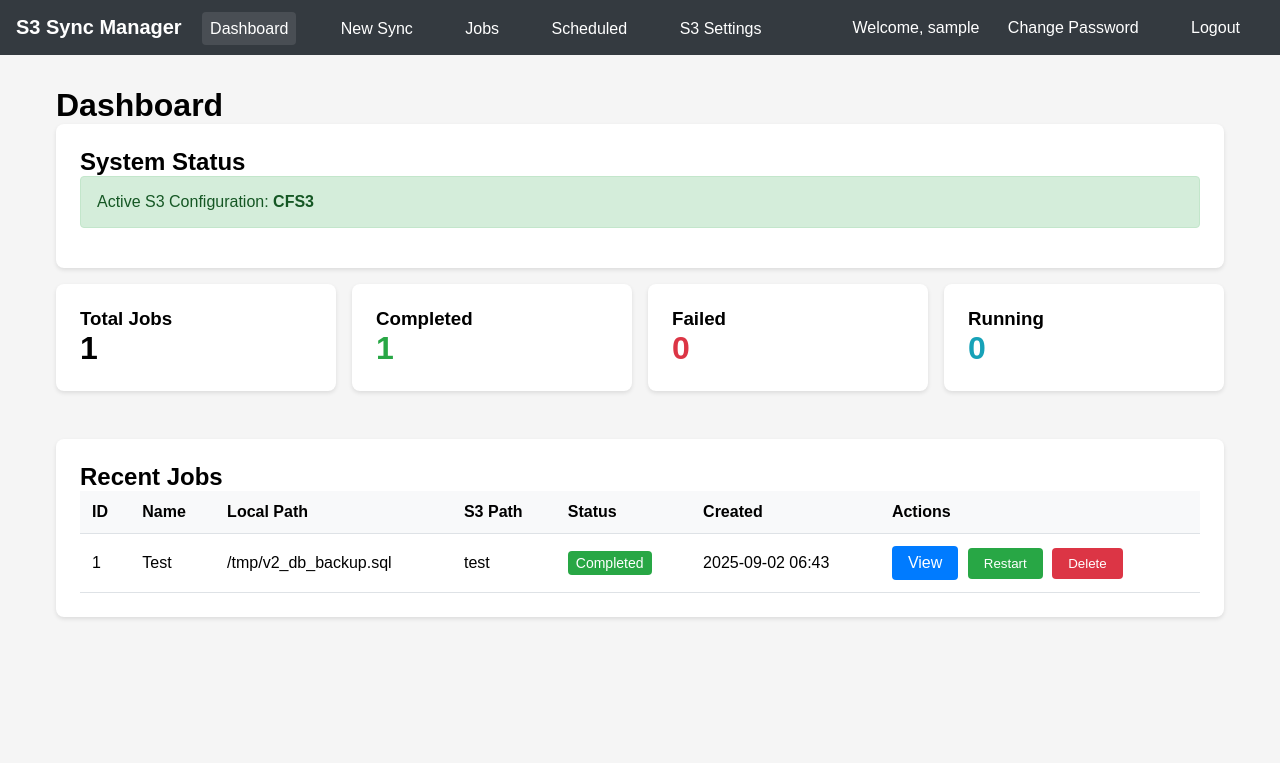
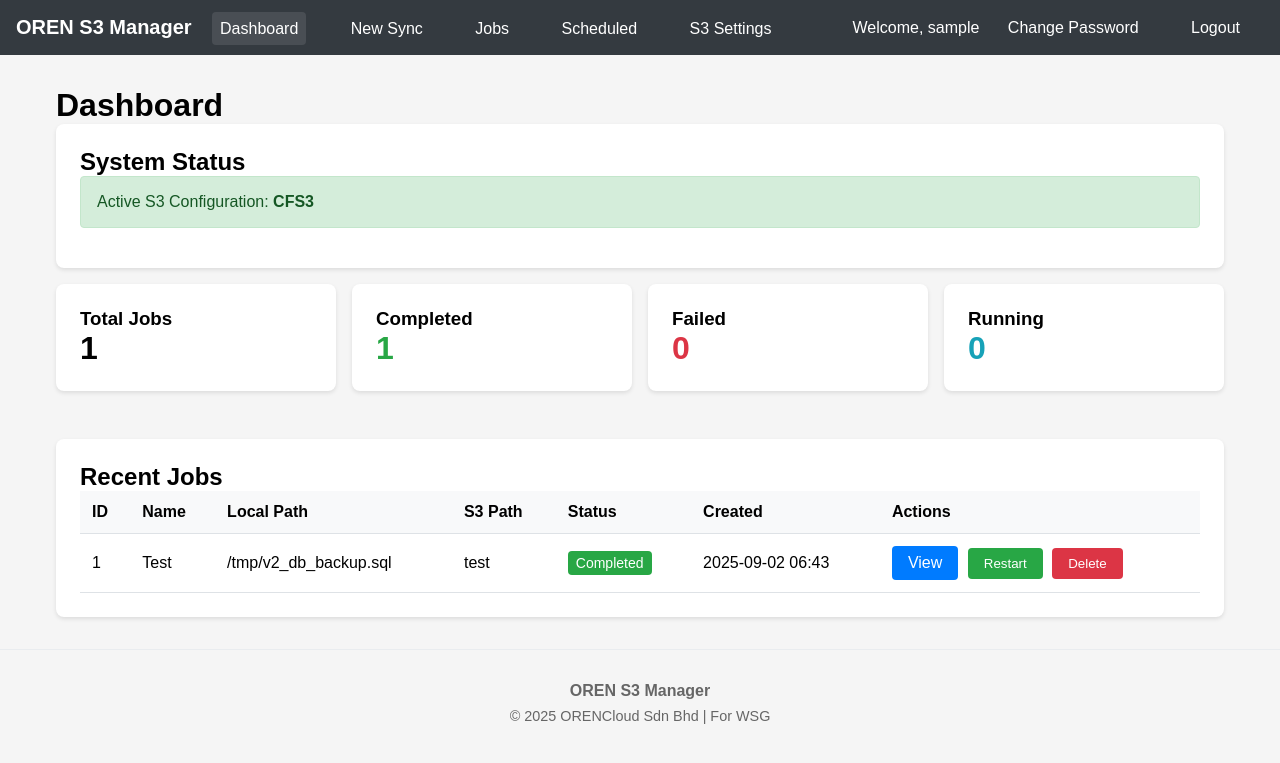
Before and after one commit to ATSB-DevOps/s3-linux-syncher, a PHP site: page / in a window 1280 px wide. Shown: the top 763 px of the page. Run offline with PHP 8.4, Linux system fonts and the light colour scheme; the visitor is signed in with stand-in values (Sample User, id 1); data comes from the database, SQL or seed files in the repository.

Commit message:
rebrand: Update application branding to OREN S3 Manager
- Change application name from "S3 Sync Manager" to "OREN S3 Manager"
- Add copyright notice "© ORENCloud Sdn Bhd | For WSG" to footer
- Update all page titles and headings throughout the application
- Update documentation files (README.md, CHANGELOG.md, DEPLOYMENT.md, INSTALL.md)
- Update configuration and logging references
- Update login page branding
- Add footer with company branding and copyright

Changes made to:
- includes/header.php: Updated title and navigation branding
- includes/footer.php: Added copyright footer
- login.php: Updated page title and heading
- config/production.php: Updated app_name setting
- src/Logger.php: Updated system log prefix
- cleanup.php: Updated script name and log messages
- Documentation files: Updated all references to new branding

🤖 Generated with [Claude Code](https://claude.ai/code)

Co-Authored-By: Claude <noreply@anthropic.com>

```diff
--- a/config/production.php
+++ b/config/production.php
@@ -19,7 +19,7 @@ return [
     'lockout_duration' => 900, // 15 minutes in seconds
 
     // Application settings
-    'app_name' => 'S3 Sync Manager',
+    'app_name' => 'OREN S3 Manager',
     'app_version' => '0.1.0',
     'timezone' => 'UTC',
     'debug_mode' => false,
--- a/includes/footer.php
+++ b/includes/footer.php
@@ -1,3 +1,12 @@
     </div>
+
+    <footer style="text-align: center; padding: 2rem 0; color: #666; border-top: 1px solid #e9ecef; margin-top: 2rem;">
+        <div style="margin-bottom: 0.5rem;">
+            <strong>OREN S3 Manager</strong>
+        </div>
+        <div style="font-size: 0.9rem;">
+            © <?= date('Y') ?> ORENCloud Sdn Bhd | For WSG
+        </div>
+    </footer>
 </body>
 </html>
--- a/includes/header.php
+++ b/includes/header.php
@@ -15,7 +15,7 @@ $currentPage = basename($_SERVER['PHP_SELF'], '.php');
 <head>
     <meta charset="UTF-8">
     <meta name="viewport" content="width=device-width, initial-scale=1.0">
-    <title>S3 Sync Manager</title>
+    <title>OREN S3 Manager</title>
     <style>
         * { margin: 0; padding: 0; box-sizing: border-box; }
         body { font-family: Arial, sans-serif; background: #f5f5f5; }
@@ -58,7 +58,7 @@ $currentPage = basename($_SERVER['PHP_SELF'], '.php');
 <body>
     <nav class="navbar">
         <div>
-            <span style="font-size: 1.25rem; font-weight: bold;">S3 Sync Manager</span>
+            <span style="font-size: 1.25rem; font-weight: bold;">OREN S3 Manager</span>
             <a href="<?= appUrl('index.php') ?>" class="<?= $currentPage === 'index' ? 'active' : '' ?>">Dashboard</a>
             <a href="<?= appUrl('sync.php') ?>" class="<?= $currentPage === 'sync' ? 'active' : '' ?>">New Sync</a>
             <a href="<?= appUrl('jobs.php') ?>" class="<?= $currentPage === 'jobs' ? 'active' : '' ?>">Jobs</a>
--- a/login.php
+++ b/login.php
@@ -27,7 +27,7 @@ if ($auth->isLoggedIn()) {
 <head>
     <meta charset="UTF-8">
     <meta name="viewport" content="width=device-width, initial-scale=1.0">
-    <title>Login - S3 Sync</title>
+    <title>Login - OREN S3 Manager</title>
     <style>
         body { font-family: Arial, sans-serif; background: #f0f0f0; display: flex; justify-content: center; align-items: center; height: 100vh; margin: 0; }
         .login-container { background: white; padding: 2rem; border-radius: 8px; box-shadow: 0 2px 10px rgba(0,0,0,0.1); width: 300px; }
@@ -40,7 +40,7 @@ if ($auth->isLoggedIn()) {
 </head>
 <body>
     <div class="login-container">
-        <h2>S3 Sync Login</h2>
+        <h2>OREN S3 Manager</h2>
         <?php if ($error): ?>
             <div class="error"><?= htmlspecialchars($error) ?></div>
         <?php endif; ?>
--- a/src/Logger.php
+++ b/src/Logger.php
@@ -63,7 +63,7 @@ class Logger {
 
         // Also log to system log for errors
         if ($level <= self::WARNING) {
-            error_log("S3 Sync {$levelName}: {$message}");
+            error_log("OREN S3 Manager {$levelName}: {$message}");
         }
     }
 
```
Also changed, not shown: DEPLOYMENT.md (+1 -1 lines), INSTALL.md (+1 -1 lines), cleanup.php (+4 -4 lines), CHANGELOG.md, README.md.
